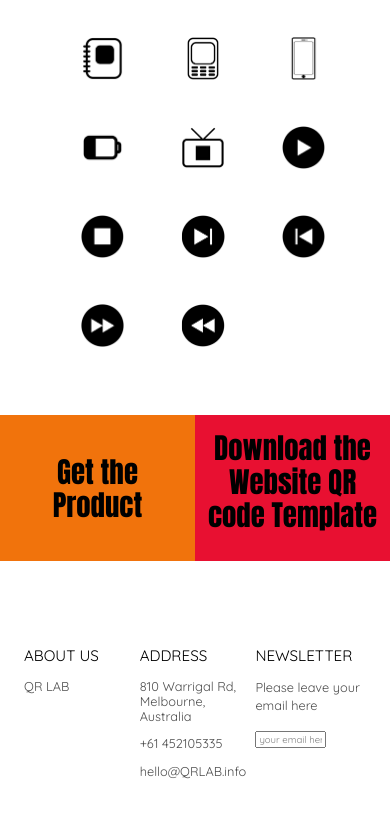
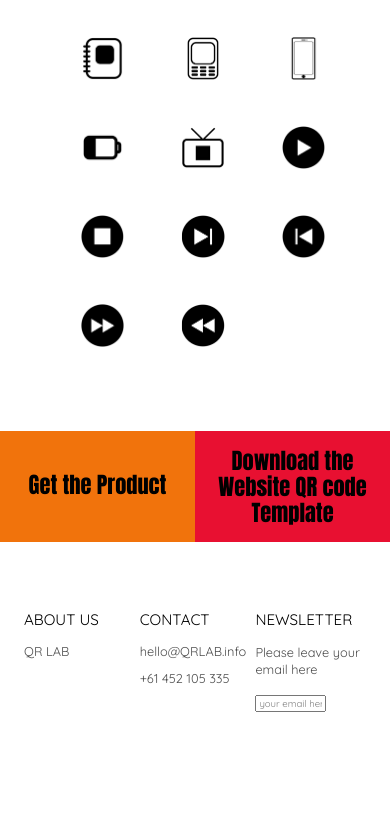
Before and after one commit to yigong22/yigong22.github.io, a plain HTML site: page index.html in a window 390 px wide. Shown: the part 2482-3299 px from the top of the page. Drawn offline with Linux system fonts and the light colour scheme.

Commit message:
123
123e

```diff
--- a/assets/css/checkout.css
+++ b/assets/css/checkout.css
@@ -23,8 +23,8 @@ a{
   align-content: center;
   justify-content: space-around;
   text-align: center;
-  margin-top: 5vh;
-  margin-bottom: 6vh;
+  margin-top: 7vh;
+  margin-bottom: 4vh;
 }
 
 
@@ -43,6 +43,14 @@ a{
   transition: 1s ease;
 }
 
+
+.title22
+{
+  font-family:'Anton', sans-serif;
+  font-size: 180%;
+  margin-top: 2vh;
+  margin-bottom: 1vh;
+}
 
 .title2
 {
--- a/assets/css/main.css
+++ b/assets/css/main.css
@@ -288,17 +288,17 @@
   padding-top:5%;
   padding-left:17%;
   padding-right:5%;
-  margin-bottom: 25vh;
+  margin-bottom: 16vh;
 
 }
 
 .title1
 {
-  font-size:100%;
+  font-size:115%;
 }
 .subtitle
 {
-  font-size: 80%;
+  font-size: 95%;
   color:rgba(0, 0, 0, 0.65);
 }
 
--- a/assets/css/mobile.css
+++ b/assets/css/mobile.css
@@ -302,7 +302,13 @@
 
 
 /*downloading*/
-
+.title22
+{
+  font-family:'Anton', sans-serif;
+  margin-top: 2vh;
+  margin-bottom: 2vh;
+  font-size: 140%;
+}
 
 
 
@@ -311,7 +317,7 @@
   font-family:'Anton', sans-serif;
   margin-top: 2vh;
   margin-bottom: 2vh;
-
+  font-size: 140%;
 }
 
 .text2
--- a/index.html
+++ b/index.html
@@ -92,10 +92,10 @@
     <img class="processicon" src="assets/images/icons/choose.png" alt="">&nbsp;Choose your QR template
   </div>
   <div class="upload">
-    <img class="processicon" src="assets/images/icons/upload.png" alt="">Upload your QR code
+    <img class="processicon" src="assets/images/icons/upload.png" alt="">Upload your original QR code
   </div>
   <div class="delivery">
-    <img class="processicon" src="assets/images/icons/delivery.png" alt="">&nbsp;Check out
+    <img class="processicon" src="assets/images/icons/delivery.png" alt="">&nbsp;Get the Product or Download the Template
   </div>
 </div>
 
@@ -278,7 +278,7 @@
 <div class="checkout">
   <div class="purchase">
     <a href="aboutus.html">
-      <p class="title2">Get the Product</p>
+      <p class="title22">Get the Product</p>
       <p class="text2">I am serious I want the Product<br>Porcelain plate/Fabric bag/Paper with Printed and designed QR code</p>
     </a>
   </div>
@@ -478,10 +478,10 @@
     <br>
   </div>
   <div class="address">
-    <p class="title1">ADDRESS</p>
-    <p class="subtitle">810 Warrigal Rd, Melbourne, Australia</p>
-    <p class="subtitle">+61 452105335</p>
-    <p class="subtitle">hello@QRLAB.info</p>
+    <p class="title1">CONTACT</p>
+    <a href="Mailto:hellchant22@me.com"><p class="subtitle">hello@QRLAB.info</p></a>
+    <p class="subtitle">+61 452 105 335</p>
+
   </div>
   <div class="newsletter">
     <p class="title1">NEWSLETTER</p>
```
Also changed, not shown: assets/images/icons/delivery.png, 1 other file.
